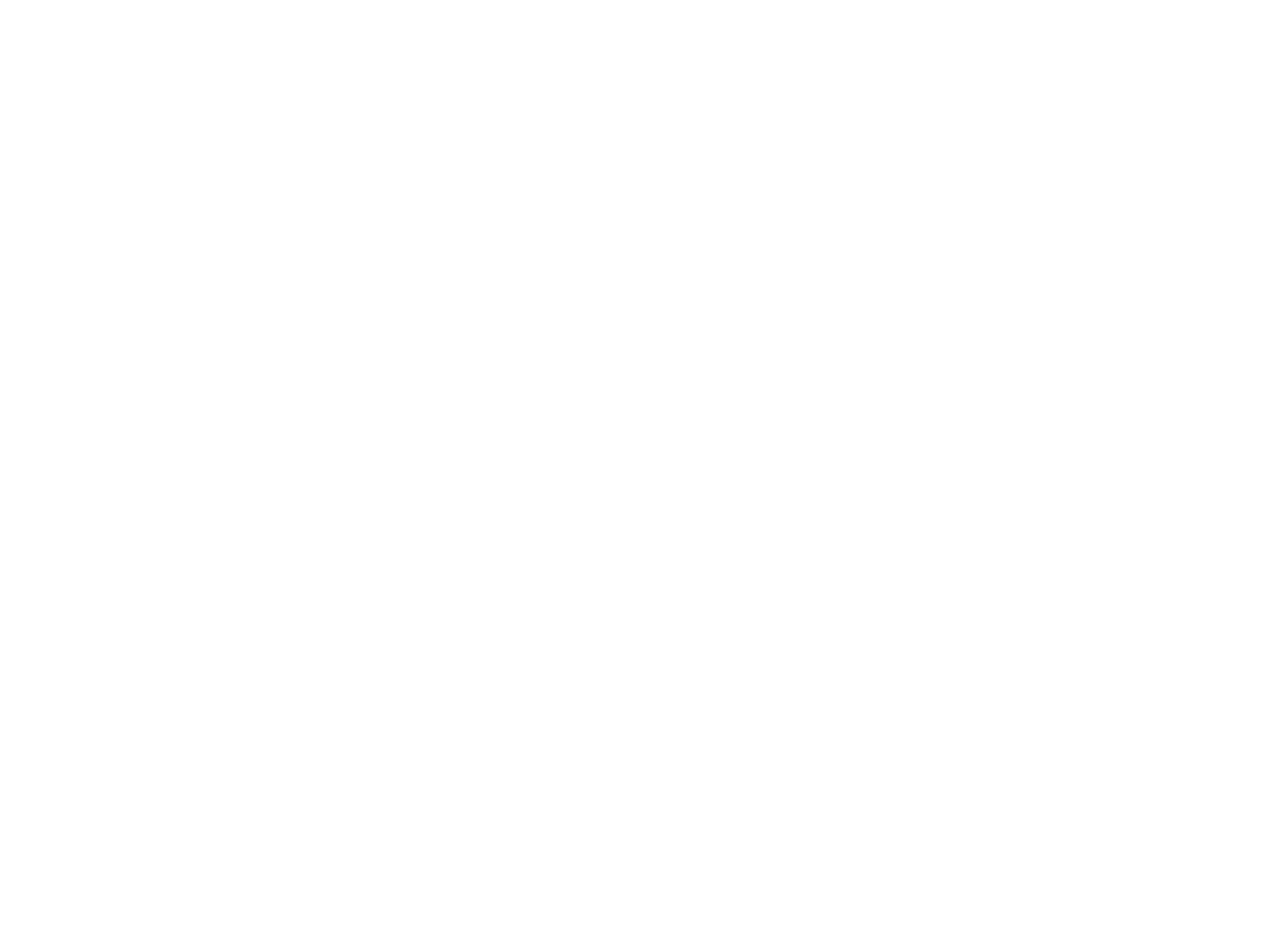
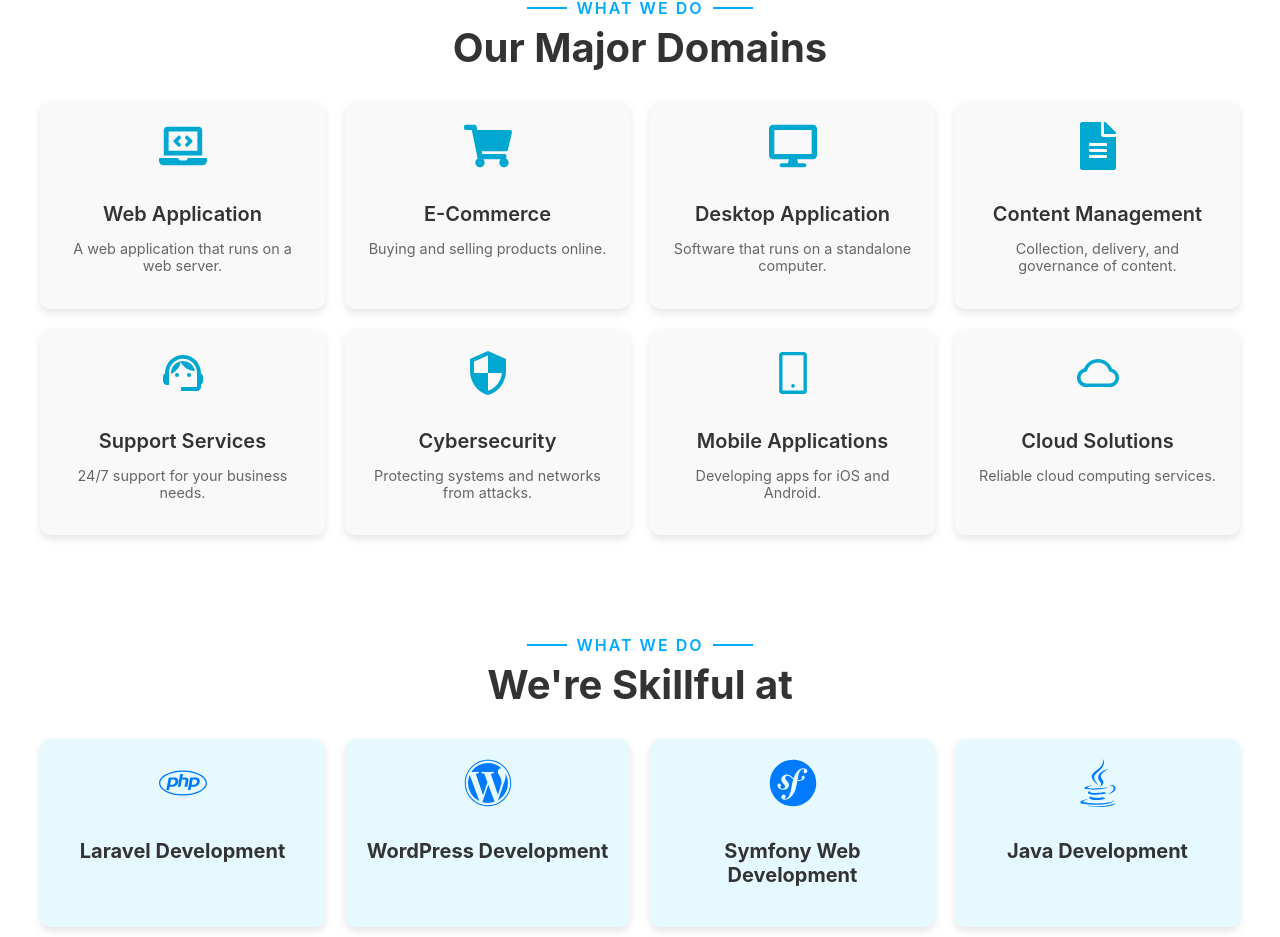
Before and after one commit to baigsufian6/project_SkyHans, a React (Create React App) app: page / in a window 1280 px wide. Shown: the part 1860-2797 px from the top of the page. Before the commit the page ends 1808 px from the top, so only its background shows below. Built offline with nearby package versions, Linux system fonts and the light colour scheme.

Commit message:
services

```diff
--- a/package.json
+++ b/package.json
@@ -5,6 +5,7 @@
   "dependencies": {
     "cra-template": "1.2.0",
     "react": "^19.0.0",
+    "react-awesome-reveal": "^4.2.14",
     "react-dom": "^19.0.0",
     "react-icons": "^5.4.0",
     "react-router-dom": "^6.28.0",
--- a/src/App.js
+++ b/src/App.js
@@ -8,6 +8,7 @@
 import Navbar from "./components/Navbar";
 import Home from "./components/Home";
 import About from "./components/About";
+import Services from "./components/Services";
 import "./App.css";
 
 // Scroll to Top Component
@@ -33,10 +34,12 @@
             <>
               <Home />
               <About />
+              <Services />
             </>
           }
         />
         <Route path="/about" element={<About />} />
+        <Route path="/services" element={<Services />} />
       </Routes>
     </Router>
   );
--- a/src/components/Navbar.js
+++ b/src/components/Navbar.js
@@ -26,7 +26,7 @@
           <Link to="/about">ABOUT</Link>
         </li>
         <li>
-          <a href="#service">SERVICE</a>
+          <Link to="/services">SERVICES</Link>
         </li>
         <li>
           <a href="#expertise">EXPERTISE</a>
--- /dev/null
+++ b/src/components/Services.css
@@ -0,0 +1,164 @@
+.services-section {
+  padding: 50px 20px;
+  text-align: center;
+}
+
+.services-title {
+  font-size: 2.5rem;
+  font-weight: 700;
+  margin-bottom: 30px;
+  color: #333;
+}
+
+.services-container {
+  display: grid;
+  grid-template-columns: repeat(4, 1fr);
+  gap: 20px;
+  padding: 0 20px;
+}
+
+.service-box {
+  background: #f9f9f9;
+  padding: 20px;
+  border-radius: 10px;
+  box-shadow: 0 4px 8px rgb(0 0 0 / 10%);
+  text-align: center;
+  transition: transform 0.3s ease, box-shadow 0.3s ease;
+}
+
+.service-box:hover {
+  transform: translateY(-10px);
+  box-shadow: 0 8px 15px rgba(0, 0, 0, 0.2);
+}
+
+.section-header {
+  text-align: center;
+  margin-bottom: 30px;
+  position: relative;
+}
+
+.sub-header {
+  font-size: 1rem;
+  font-weight: 600;
+  color: #00aaff;
+  letter-spacing: 2px;
+  text-transform: uppercase;
+  position: relative;
+  display: inline-block;
+  margin-bottom: 5px;
+}
+
+.sub-header::before,
+.sub-header::after {
+  content: "";
+  display: block;
+  width: 40px;
+  height: 2px;
+  background-color: #00aaff;
+  position: absolute;
+  top: 50%;
+  transform: translateY(-50%);
+}
+
+.sub-header::before {
+  left: -50px;
+}
+
+.sub-header::after {
+  right: -50px;
+}
+
+.services-title {
+  font-size: 2.5rem;
+  font-weight: 700;
+  color: #333;
+  margin-top: 0;
+}
+
+.service-icon {
+  font-size: 3rem;
+  color: #00a7d1;
+  margin-bottom: 15px;
+}
+
+.service-title {
+  font-size: 1.25rem;
+  font-weight: 600;
+  color: #333;
+  margin-bottom: 10px;
+}
+
+.service-description {
+  font-size: 0.9rem;
+  color: #666;
+}
+
+/* Responsive Design */
+@media (max-width: 768px) {
+  .services-container {
+    grid-template-columns: repeat(2, 1fr);
+  }
+
+  @media (max-width: 480px) {
+    .services-container {
+      grid-template-columns: 1fr;
+    }
+  }
+
+  .service-box {
+    width: 80%;
+    margin-bottom: 20px;
+  }
+}
+
+/* Skills Section Styles */
+.skills-section {
+  padding: 50px 20px;
+  text-align: center;
+}
+
+.skills-container {
+  display: grid;
+  grid-template-columns: repeat(4, 1fr);
+  gap: 20px;
+  padding: 0 20px;
+}
+
+.skills-box {
+  background-color: #e6f9ff; /* Light blue background for skills cards */
+  border-radius: 10px;
+  padding: 20px;
+  text-align: center;
+  transition: transform 0.3s ease, box-shadow 0.3s ease;
+  box-shadow: 0 4px 8px rgba(0, 0, 0, 0.1);
+}
+
+.skills-box:hover {
+  transform: translateY(-10px);
+  box-shadow: 0 8px 15px rgba(0, 0, 0, 0.2);
+}
+
+.skills-icon {
+  font-size: 3rem;
+  color: #007bff; /* Blue color for icons */
+  margin-bottom: 15px;
+}
+
+.skills-title {
+  font-size: 1.25rem;
+  font-weight: bold;
+  color: #333;
+}
+
+/* Responsive Design for Skills Section */
+@media screen and (max-width: 750px) {
+  .skills-container {
+    grid-template-columns: repeat(2, 1fr);
+  }
+}
+
+@media screen and (max-width: 480px) {
+  .skills-container {
+    grid-template-columns: 1fr;
+  }
+}
--- /dev/null
+++ b/src/components/Services.js
@@ -0,0 +1,116 @@
+import React from "react";
+import {
+  FaLaptopCode,
+  FaShoppingCart,
+  FaDesktop,
+  FaFileAlt,
+  FaPhp,
+  FaWordpress,
+  FaSymfony,
+  FaJava,
+} from "react-icons/fa";
+import { MdOutlineSupportAgent, MdSecurity } from "react-icons/md";
+import { AiOutlineMobile, AiOutlineCloud } from "react-icons/ai";
+import { DiCodeigniter, DiJavascript1 } from "react-icons/di";
+import { SiDrupal, SiVuedotjs } from "react-icons/si";
+import { Slide } from "react-awesome-reveal";
+import "./Services.css";
+
+const Services = () => {
+  const services = [
+    {
+      icon: <FaLaptopCode />,
+      title: "Web Application",
+      description: "A web application that runs on a web server.",
+    },
+    {
+      icon: <FaShoppingCart />,
+      title: "E-Commerce",
+      description: "Buying and selling products online.",
+    },
+    {
+      icon: <FaDesktop />,
+      title: "Desktop Application",
+      description: "Software that runs on a standalone computer.",
+    },
+    {
+      icon: <FaFileAlt />,
+      title: "Content Management",
+      description: "Collection, delivery, and governance of content.",
+    },
+    {
+      icon: <MdOutlineSupportAgent />,
+      title: "Support Services",
+      description: "24/7 support for your business needs.",
+    },
+    {
+      icon: <MdSecurity />,
+      title: "Cybersecurity",
+      description: "Protecting systems and networks from attacks.",
+    },
+    {
+      icon: <AiOutlineMobile />,
+      title: "Mobile Applications",
+      description: "Developing apps for iOS and Android.",
+    },
+    {
+      icon: <AiOutlineCloud />,
+      title: "Cloud Solutions",
+      description: "Reliable cloud computing services.",
+    },
+  ];
+
+  const skillfulServices = [
+    { icon: <FaPhp />, title: "Laravel Development" },
+    { icon: <FaWordpress />, title: "WordPress Development" },
+    { icon: <FaSymfony />, title: "Symfony Web Development" },
+    { icon: <FaJava />, title: "Java Development" },
+    { icon: <DiCodeigniter />, title: "CodeIgniter Web Development" },
+    { icon: <DiJavascript1 />, title: "JavaScript Development" },
+    { icon: <SiDrupal />, title: "Drupal Web Development" },
+    { icon: <SiVuedotjs />, title: "Vue.js Development" },
+  ];
+
+  return (
+    <div className="services-page">
+      {/* Major Domains Section */}
+      <div className="services-section">
+        <div className="section-header">
+          <div className="sub-header">WHAT WE DO</div>
+          <h2 className="services-title">Our Major Domains</h2>
+        </div>
+        <Slide triggerOnce direction="up">
+          <div className="services-container">
+            {services.map((service, index) => (
+              <div className="service-box" key={index}>
+                <div className="service-icon">{service.icon}</div>
+                <h3 className="service-title">{service.title}</h3>
+                <p className="service-description">{service.description}</p>
+              </div>
+            ))}
+          </div>
+        </Slide>
+      </div>
+
+      {/* Skillful Section */}
+      <div className="skills-section">
+        <div className="section-header">
+          <div className="sub-header">WHAT WE DO</div>
+          <h2 className="services-title">We're Skillful at</h2>
+        </div>
+        <Slide triggerOnce direction="up">
+          <div className="skills-container">
+            {skillfulServices.map((service, index) => (
+              <div className="skills-box" key={index}>
+                <div className="skills-icon">{service.icon}</div>
+                <h3 className="skills-title">{service.title}</h3>
+              </div>
+            ))}
+          </div>
+        </Slide>
+      </div>
+    </div>
+  );
+};
+
+export default Services;
```
Also changed, not shown: 1 other file (tests, documents, lock files or other folders).
